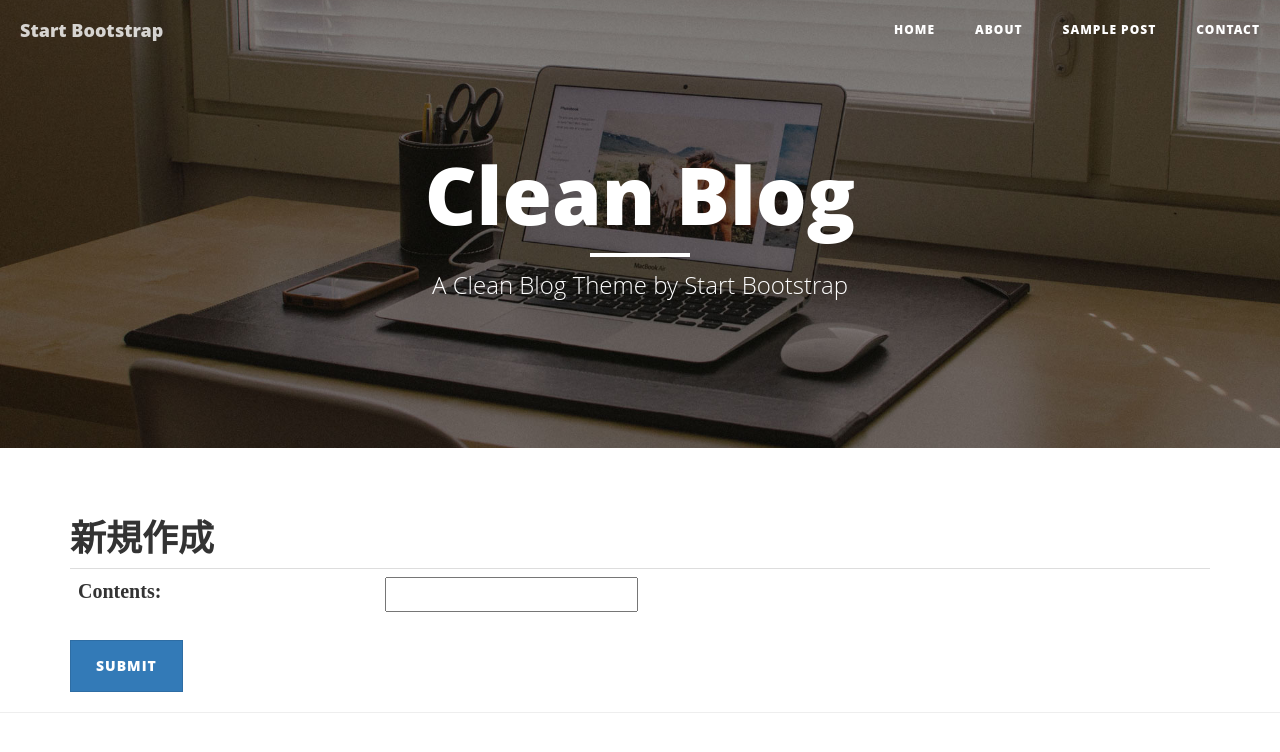
After one commit to kenRp01/microblog, a Django app: page /create in a window 1280 px wide. The commit adds this page. Shown: the top 752 px of the page. Run offline with Django 3.2, Linux system fonts and the light colour scheme; some libraries are stand-ins or nearby versions.

Commit message:
CreateView追加（投稿画面）

```diff
--- /dev/null
+++ b/microblog/blog/templates/blog/blog_form.html
@@ -0,0 +1,12 @@
+{% extends "base.html" %}
+
+{% block body %}
+    <h1>新規作成</h1>
+    <form method="POST">
+        {% csrf_token %}
+        <table class="table">
+            {{ form }}
+        </table>
+        <input class="btn btn-primary" type="submit">
+    </form>
+{% endblock %}
--- a/microblog/blog/views.py
+++ b/microblog/blog/views.py
@@ -1,6 +1,10 @@
 from django.shortcuts import render
+
+from django.urls import reverse_lazy
+
 from django.views.generic import ListView
 from django.views.generic import DetailView
+from django.views.generic import CreateView
 
 from.models import Blog
 
@@ -9,3 +13,8 @@ class BlogListView(ListView):
 
 class BlogDetailView(DetailView):
     model = Blog
+
+class BlogCreateView(CreateView):
+    model = Blog
+    fields = ["contents",]
+    success_url = reverse_lazy("index")
--- a/microblog/microblog/settings.py
+++ b/microblog/microblog/settings.py
@@ -54,7 +54,9 @@ ROOT_URLCONF = 'microblog.urls'
 TEMPLATES = [
     {
         'BACKEND': 'django.template.backends.django.DjangoTemplates',
-        'DIRS': [],
+        'DIRS': [
+            os.path.normpath(os.path.join(BASE_DIR, "templates")),
+        ],
         'APP_DIRS': True,
         'OPTIONS': {
             'context_processors': [
--- a/microblog/microblog/urls.py
+++ b/microblog/microblog/urls.py
@@ -16,7 +16,7 @@ Including another URLconf
 from django.contrib import admin
 from django.urls import path
 
-from blog.views import BlogListView, BlogDetailView
+from blog.views import BlogListView, BlogDetailView, BlogCreateView
 
 # リクエスト-> urls.py -> views -> テンプレート -> レスポンス -> ユーザー
 
@@ -24,7 +24,8 @@ urlpatterns = [
     # path('<url>', views(関数), ニックネーム)
     # http://localhost:8000/
     # int 整数 pk=int
+    path('create', BlogCreateView.as_view(), name="create"),
+    path('detail/<int:pk>', BlogDetailView.as_view(), name="detail"),
     path('', BlogListView.as_view(), name='index'),
-    path('<int:pk>', BlogDetailView.as_view(), name="detail"),
     path('admin/', admin.site.urls),
 ]
--- a/microblog/blog/templates/base.html
+++ b/microblog/templates/base.html
@@ -57,7 +57,7 @@
     <script src="{% static 'vendor/jquery/jquery.min.js' %}"></script>
 
     <!-- Bootstrap Core JavaScript -->
-    <script src="vendor/bootstrap/js/bootstrap.min.js"></script>
+    <script src="{% static 'vendor/bootstrap/js/bootstrap.min.js' %}"></script>
 
     <!-- Theme JavaScript -->
     <script src="{% static 'js/clean-blog.min.js' %}"></script>
--- a/microblog/blog/templates/navi.html
+++ b/microblog/templates/navi.html
@@ -7,7 +7,7 @@
                     <span class="sr-only">Toggle navigation</span>
                     Menu <i class="fa fa-bars"></i>
                 </button>
-                <a class="navbar-brand" href="index.html">Start Bootstrap</a>
+                <a class="navbar-brand" href="index">Start Bootstrap</a>
             </div>
 
             <!-- Collect the nav links, forms, and other content for toggling -->
```
Also changed, not shown: microblog/db.sqlite3.
